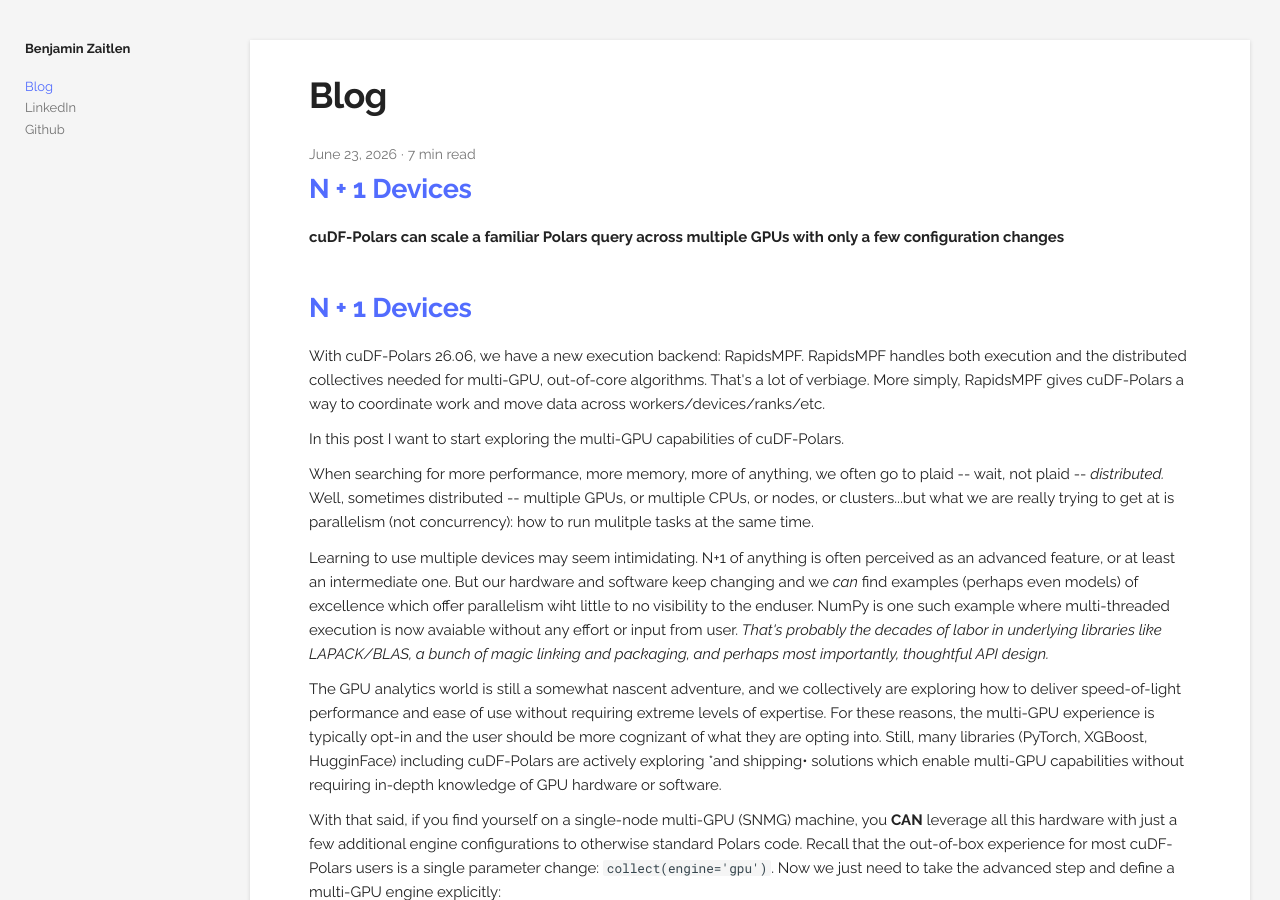
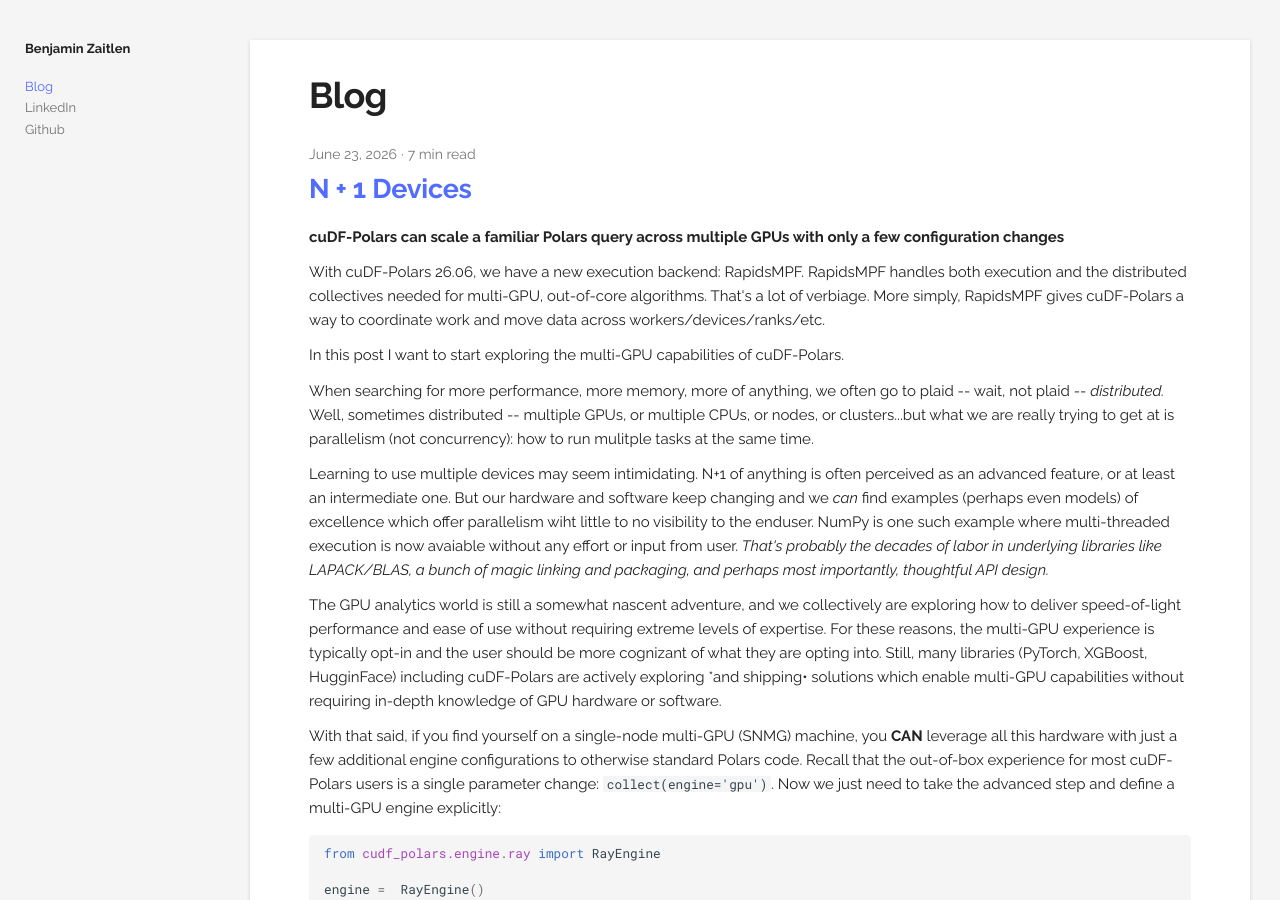
Before and after one commit to quasiben/quasiben.github.io, an MkDocs documentation site: the page built from docs/blog/index.md, in a window 1280 px wide and 900 px high. Built offline with MkDocs 1.6.1 and Material for MkDocs 9.7.7, drawn with Linux system fonts in a browser that asks for light colours.

Commit message:
quick fix to remove heading

```diff
--- a/docs/blog/posts/n-plus-one-devices.md
+++ b/docs/blog/posts/n-plus-one-devices.md
@@ -7,8 +7,6 @@
 
 
 **cuDF-Polars can scale a familiar Polars query across multiple GPUs with only a few configuration changes**
-
-# N + 1 Devices
 
 With cuDF-Polars 26.06, we have a new execution backend: RapidsMPF. RapidsMPF handles both execution and the distributed collectives needed for multi-GPU, out-of-core algorithms. That's a lot of verbiage. More simply, RapidsMPF gives cuDF-Polars a way to coordinate work and move data across workers/devices/ranks/etc.
 
```
